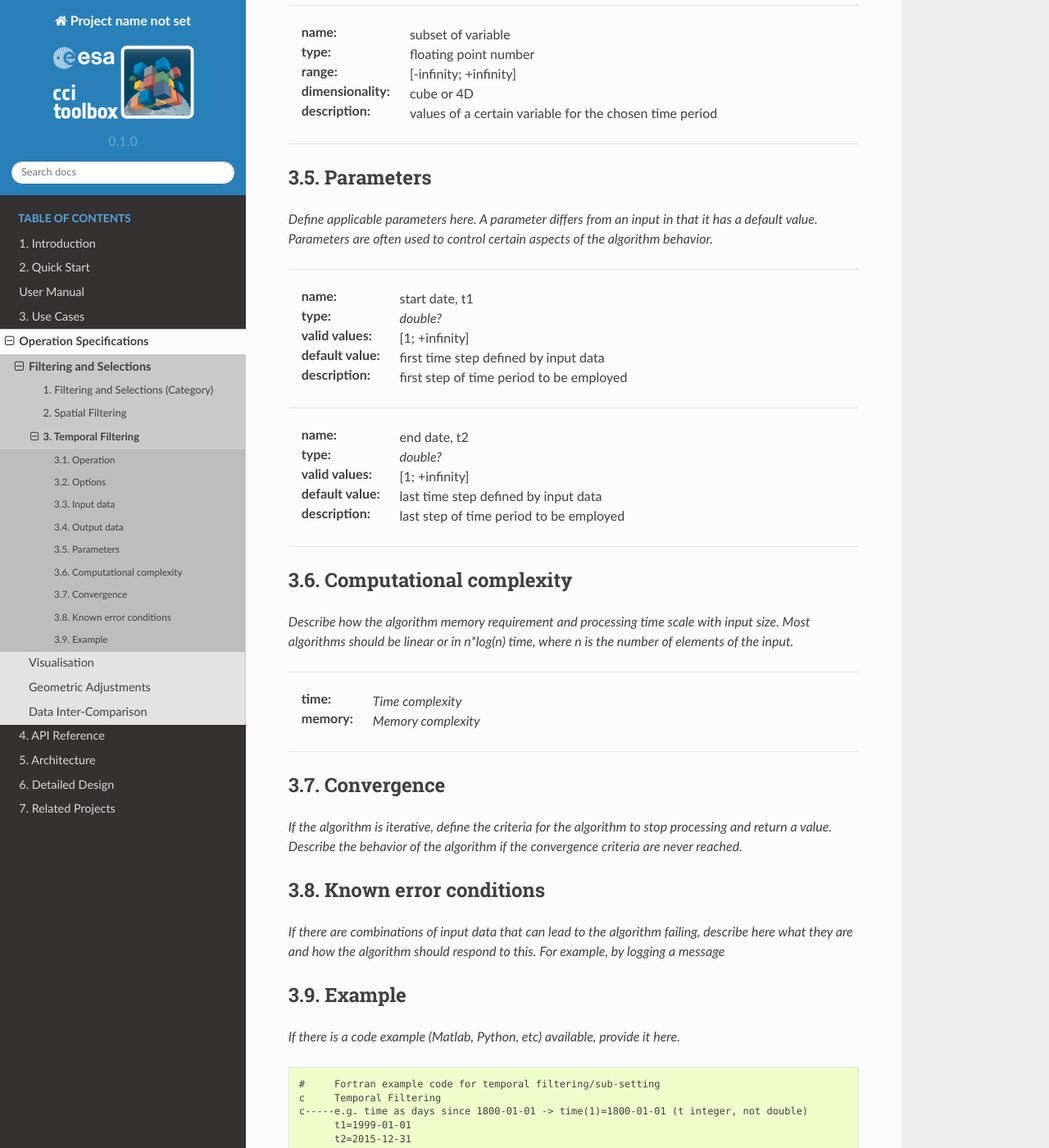
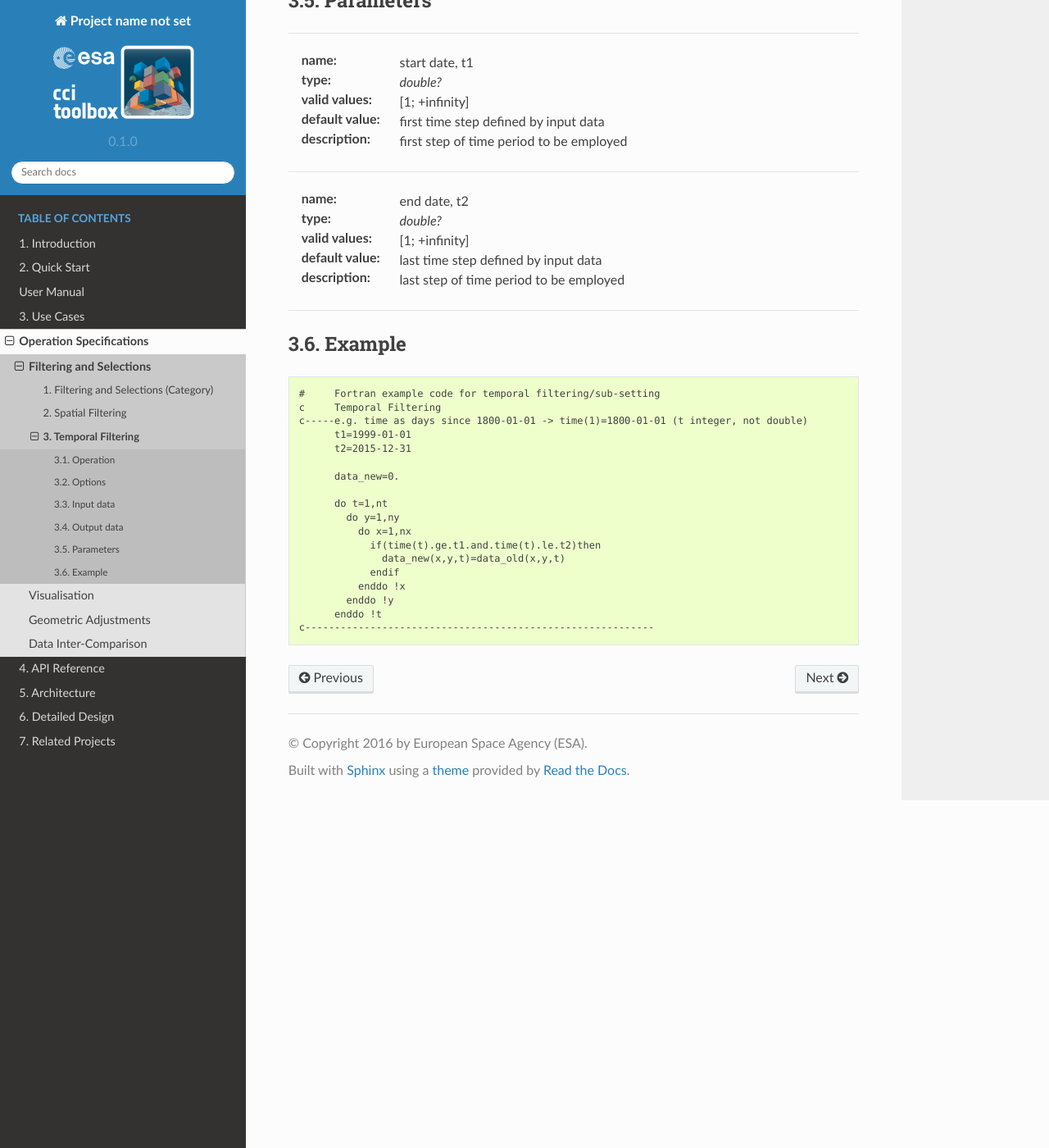
Before and after one commit to CCI-Tools/cate, a Sphinx documentation site: the page built from doc/source/op_specs/filtering_selections/op_spec_temporal-filtering.rst, in a window 1280 px wide and 1400 px high, scrolled down 1707 px. Shown: the whole window at 82% size. Built offline with Sphinx 7.4.7 and the Read the Docs theme 2.0.0, drawn with Linux system fonts in a browser that asks for light colours; some of the changed text lies outside the part shown.

Commit message:
Update op_spec_temporal-filtering.rst

```diff
--- a/doc/source/op_specs/filtering_selections/op_spec_temporal-filtering.rst
+++ b/doc/source/op_specs/filtering_selections/op_spec_temporal-filtering.rst
@@ -4,7 +4,7 @@ Temporal Filtering
 
 Operation
 =========
-*Define the Operation and point to the applicable algorithm for implementation of this Operation, by following this convention:*
+.. *Define the Operation and point to the applicable algorithm for implementation of this Operation, by following this convention:*
 
 --------------------------
 
@@ -19,7 +19,7 @@ Operation
 Options
 ========================
 
-*Describe options regarding the use of the Operation.*
+.. *Describe options regarding the use of the Operation.*
 
 --------------------------
 
@@ -27,7 +27,7 @@ Options
 Input data
 ==========
 
-*Describe all input data (except for parameters) here, following this convention:*
+.. *Describe all input data (except for parameters) here, following this convention:*
 
 --------------------------
 
@@ -74,7 +74,7 @@ Input data
 
 Output data
 ===========
-*Description of anticipated output data.*
+.. *Description of anticipated output data.*
 
 --------------------------
 
@@ -89,7 +89,7 @@ Output data
 Parameters
 ==========
 
-*Define applicable parameters here. A parameter differs from an input in that it has a default value. Parameters are often used to control certain aspects of the algorithm behavior.*
+.. *Define applicable parameters here. A parameter differs from an input in that it has a default value. Parameters are often used to control certain aspects of the algorithm behavior.*
 
 --------------------------
 
@@ -110,32 +110,32 @@ Parameters
 -----------------------------
 
 
-Computational complexity
-==============================
+.. Computational complexity
+.. ==============================
 
-*Describe how the algorithm memory requirement and processing time scale with input size. Most algorithms should be linear or in n*log(n) time, where n is the number of elements of the input.*
+.. *Describe how the algorithm memory requirement and processing time scale with input size. Most algorithms should be linear or in n*log(n) time, where n is the number of elements of the input.*
 
---------------------------
+.. --------------------------
 
-:time: *Time complexity*
-:memory: *Memory complexity*
+.. :time: *Time complexity*
+.. :memory: *Memory complexity*
 
---------------------------
+.. --------------------------
 
-Convergence
-===========
+.. Convergence
+.. ===========
 
-*If the algorithm is iterative, define the criteria for the algorithm to stop processing and return a value. Describe the behavior of the algorithm if the convergence criteria are never reached.*
+.. *If the algorithm is iterative, define the criteria for the algorithm to stop processing and return a value. Describe the behavior of the algorithm if the convergence criteria are never reached.*
 
-Known error conditions
-======================
+.. Known error conditions
+.. ======================
 
-*If there are combinations of input data that can lead to the algorithm failing, describe here what they are and how the algorithm should respond to this. For example, by logging a message*
+.. *If there are combinations of input data that can lead to the algorithm failing, describe here what they are and how the algorithm should respond to this. For example, by logging a message*
 
 Example
 =======
 
-*If there is a code example (Matlab, Python, etc) available, provide it here.*
+.. *If there is a code example (Matlab, Python, etc) available, provide it here.*
 
 ::
 
```
